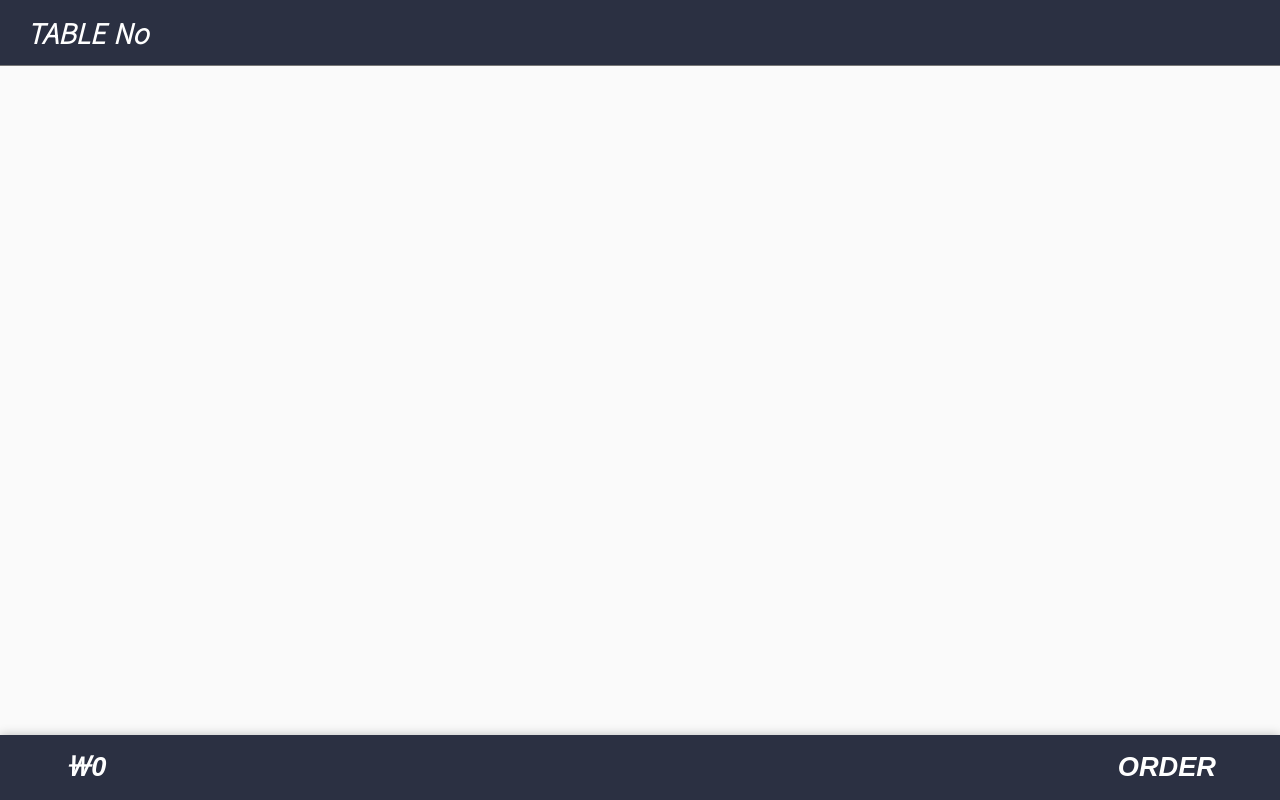
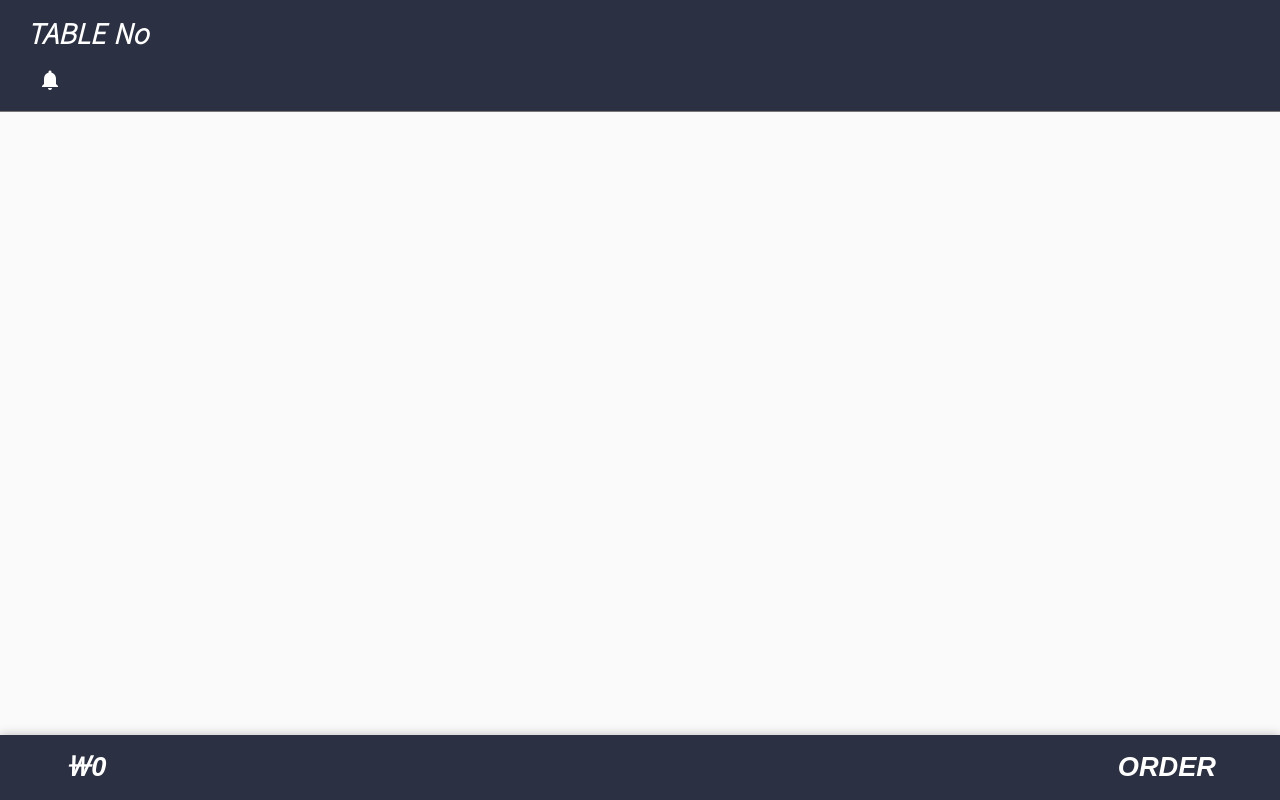
Before and after one commit to sterdsterd/order-web, a plain HTML site: page index.html in a window 1280 px wide. Drawn offline with Linux system fonts and the light colour scheme; no server answers; a small style sheet from the web is missing; a web font is replaced by a local one.

Commit message:
Added Notifying Function

```diff
--- a/index.html
+++ b/index.html
@@ -9,6 +9,21 @@
         <link href="https://sf.abarba.me/font.css" rel="stylesheet">
         <link href="https://cdn.jsdelivr.net/gh/mailtoharshit/San-Francisco-Font-/sanfrancisco.css" rel="stylesheet">
         <script type="text/javascript" src="/script/jquery-3.4.1.min.js"></script>
+        <script>
+            function notify() {
+                var xhr = new XMLHttpRequest();
+                xhr.open("POST", "https://fcm.googleapis.com/fcm/send", true);
+                xhr.setRequestHeader('Content-Type', 'application/json');
+                xhr.setRequestHeader('Authorization', 'key=AAAAZalRFdA:APA91bGj9GJVQwhD8U-Fv-5x0PoRkVJsK-8CUWuJpmY-wLmuzs3gcizLtYR8femHv9_NGc8Yo4WFoE9fHilsacXRGvI-jTocYcnfoDc8anqFQUhmGMxvhCbrNyyhVKhC9C9nlUE5q3fv');
+                xhr.send(JSON.stringify({
+                    data: {
+                        title: getParameterByName('tableNo') + "번 테이블이 호출 중입니다.",
+                        body: "야호야호"
+                    },
+                    to: "/topics/all"
+                }));
+            }
+        </script>
     </head>
 
     <body>
@@ -16,6 +31,9 @@
             <div>
                 <span id="title">ORDER</span>
             </div>
+            <i class="material-icons" onclick="notify()">
+                notifications
+            </i>
         </header>
 
         <main id="main"> </main>
```
